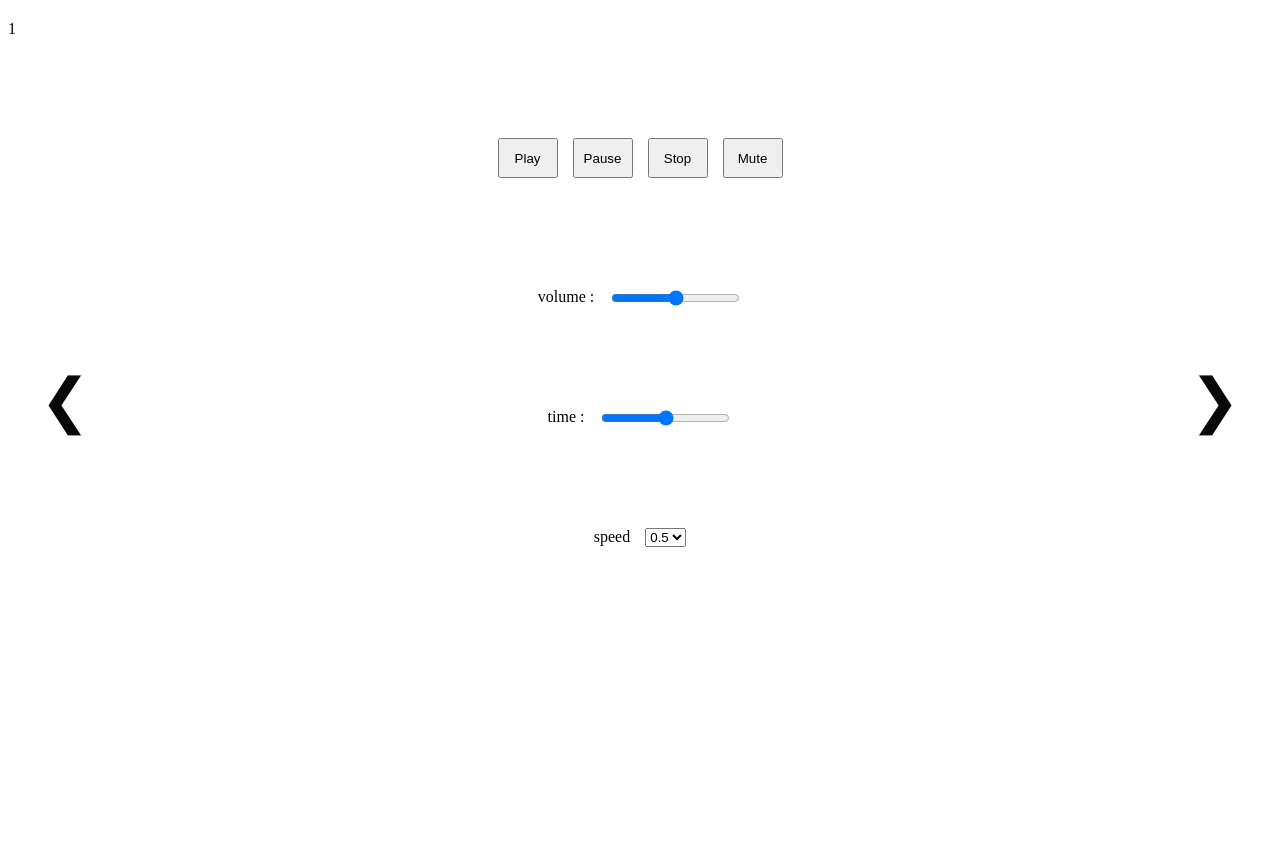
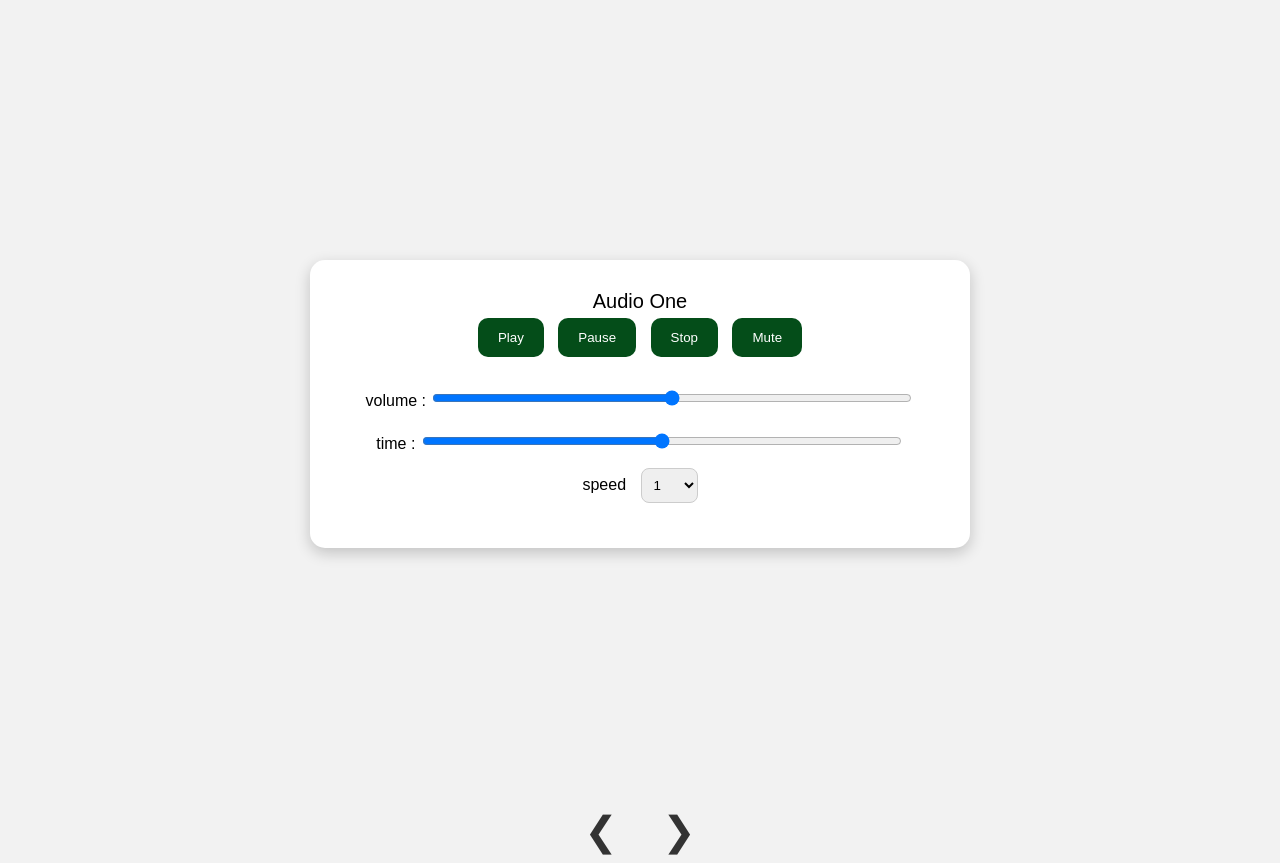
Before and after one commit to asamaatarek/HTML-CSS, a plain HTML site: page slider/index.html in a window 1280 px wide. Before the commit the page ends 800 px from the top, so only its background shows below. Drawn offline with Linux system fonts and the light colour scheme.

Commit message:
slider-update

```diff
--- a/slider/index.html
+++ b/slider/index.html
@@ -4,117 +4,132 @@
     <title>Slider</title>
     <link rel="stylesheet" href="style.css">
 </head>
-    </head>
 <body>
-        <section class="slider">
-            <section class="slide">
-                <audio src="media/crunching-leaves-262278.mp3" class="sound" controls> </audio>
-                <div id="btn" class="sound">
-                    <button onclick="playAud()">Play</button>
-                    <button onclick="pauseAud()">Pause</button>
-                    <button onclick="stopAud()">Stop</button>
-                    <button onclick="muteAud()">Mute</button>
+  <section class="slide main">
+        <audio class="sound" src="media/crunching-leaves-262278.mp3"></audio>
+        <span class="text">Audio One</span>
+        <div class="btns sound">
+          <button class="playBtn">Play</button>
+          <button class="pauseBtn">Pause</button>
+          <button class="stopBtn">Stop</button>
+          <button class="muteBtn">Mute</button>
         </div>
-                <div id="volume" class="sound">
+
+        <div class="volume sound">
           <span>volume :</span>
-                    <input type="range" name="" id="volumeInp" min="0" max="1" step=".1" />
+          <input type="range" class="volumeInp" min="0" max="1" step="0.1" />
         </div>
-                <div id="time" class="sound">
+
+        <div class="time sound">
           <span>time :</span>
-                    <input type="range" name="" id="timeInp" min="0" step="1" />
+          <input type="range" class="timeInp" min="0" step="1" />
         </div>
-                <div id="speed" class="sound">
+
+        <div class="speed sound">
           <span>speed</span>
-                    <select name="" id="speedSelect">
+          <select class="speedSelect">
             <option value="0.5">0.5</option>
-                        <option value="1">1</option>
+            <option value="1" selected>1</option>
+            <option value="1.5">1.5</option>
+            <option value="2">2</option>
+          </select>
+        </div>
+      </section>
+      <section class="slide ">
+        <audio class="sound" src="media/soft-wind-leaves-316393.mp3"></audio>
+        <span class="text">Audio Two</span>
+        <div class="btns sound">
+          <button class="playBtn">Play</button>
+          <button class="pauseBtn">Pause</button>
+          <button class="stopBtn">Stop</button>
+          <button class="muteBtn">Mute</button>
+        </div>
+
+        <div class="volume sound">
+          <span>volume :</span>
+          <input type="range" class="volumeInp" min="0" max="1" step="0.1" />
+        </div>
+
+        <div class="time sound">
+          <span>time :</span>
+          <input type="range" class="timeInp" min="0" step="1" />
+        </div>
+
+        <div class="speed sound">
+          <span>speed</span>
+          <select class="speedSelect">
+            <option value="0.5">0.5</option>
+            <option value="1" selected>1</option>
             <option value="1.5">1.5</option>
             <option value="2">2</option>
           </select>
         </div>
       </section>
       <section class="slide">
-                <audio src="media/soft-wind-leaves-316393.mp3" class="sound" controls> </audio>
-                <div id="btn" class="sound">
-                    <button onclick="playAud()">Play</button>
-                    <button onclick="pauseAud()">Pause</button>
-                    <button onclick="stopAud()">Stop</button>
-                    <button onclick="muteAud()">Mute</button>
+        <audio class="sound" src="media/walking-on-crunchy-leaves-139033.mp3"></audio>
+        <span class="text">Audio Three</span>
+        <div class="btns sound">
+          <button class="playBtn">Play</button>
+          <button class="pauseBtn">Pause</button>
+          <button class="stopBtn">Stop</button>
+          <button class="muteBtn">Mute</button>
         </div>
-                <div id="volume" class="sound">
+
+        <div class="volume sound">
           <span>volume :</span>
-                    <input type="range" name="" id="volumeInp" min="0" max="1" step=".1" />
+          <input type="range" class="volumeInp" min="0" max="1" step="0.1" />
         </div>
-                <div id="time" class="sound">
+
+        <div class="time sound">
           <span>time :</span>
-                    <input type="range" name="" id="timeInp" min="0" step="1" />
+          <input type="range" class="timeInp" min="0" step="1" />
         </div>
-                <div id="speed" class="sound">
+
+        <div class="speed sound">
           <span>speed</span>
-                    <select name="" id="speedSelect">
+          <select class="speedSelect">
             <option value="0.5">0.5</option>
-                        <option value="1">1</option>
+            <option value="1" selected>1</option>
             <option value="1.5">1.5</option>
             <option value="2">2</option>
           </select>
         </div>
       </section>
       <section class="slide">
-                <audio src="media/walking-on-crunchy-leaves-139033.mp3" class="sound" controls> </audio>
-                <div id="btn" class="sound">
-                    <button onclick="playAud()">Play</button>
-                    <button onclick="pauseAud()">Pause</button>
-                    <button onclick="stopAud()">Stop</button>
-                    <button onclick="muteAud()">Mute</button>
+        <audio class="sound" src="media/walking-on-leaves-260279.mp3"></audio>
+        <span class="text">Audio Four</span>
+        <div class="btns sound">
+          <button class="playBtn">Play</button>
+          <button class="pauseBtn">Pause</button>
+          <button class="stopBtn">Stop</button>
+          <button class="muteBtn">Mute</button>
         </div>
-                <div id="volume" class="sound">
+
+        <div class="volume sound">
           <span>volume :</span>
-                    <input type="range" name="" id="volumeInp" min="0" max="1" step=".1" />
+          <input type="range" class="volumeInp" min="0" max="1" step="0.1" />
         </div>
-                <div id="time" class="sound">
+
+        <div class="time sound">
           <span>time :</span>
-                    <input type="range" name="" id="timeInp" min="0" step="1" />
+          <input type="range" class="timeInp" min="0" step="1" />
         </div>
-                <div id="speed" class="sound">
+
+        <div class="speed sound">
           <span>speed</span>
-                    <select name="" id="speedSelect">
+          <select class="speedSelect">
             <option value="0.5">0.5</option>
-                        <option value="1">1</option>
+            <option value="1" selected>1</option>
             <option value="1.5">1.5</option>
             <option value="2">2</option>
           </select>
         </div>
     </section>
-            <section class="slide">
-                <span>1</span>
-                <audio src="media/walking-on-leaves-260279.mp3" class="sound main"> </audio>
-                <div id="btn" class="sound main">
-                    <button onclick="playAud()">Play</button>
-                    <button onclick="pauseAud()">Pause</button>
-                    <button onclick="stopAud()">Stop</button>
-                    <button onclick="muteAud()">Mute</button>
-                </div>
-                <div id="volume" class="sound main">
-                    <span>volume :</span>
-                    <input type="range" name="" id="volumeInp" min="0" max="1" step=".1" />
-                </div>
-                <div id="time" class="sound main">
-                    <span>time :</span>
-                    <input type="range" name="" id="timeInp" min="0" step="1" />
-                </div>
-                <div id="speed" class="sound main">
-                    <span>speed</span>
-                    <select name="" id="speedSelect">
-                        <option value="0.5">0.5</option>
-                        <option value="1">1</option>
-                        <option value="1.5">1.5</option>
-                        <option value="2">2</option>
-                     </select>
-                </div>
-            </section>
+    <section class="nav">
         <span class="nav prev">&#10094;</span>
         <span class="nav next">&#10095;</span>
     </section>
       <script src="main.js"></script>
+
 </body>
 </html>
--- a/slider/main.js
+++ b/slider/main.js
@@ -1,17 +1,28 @@
-
-$(document).ready(function () {
+document.addEventListener("DOMContentLoaded", function () {
   const previous = document.querySelector(".prev");
   const next = document.querySelector(".next");
   const slides = document.querySelectorAll(".slide");
 
-  const volumeInp = document.getElementById("volumeInp");
-  const timeInp = document.getElementById("timeInp");
-  const speed = document.getElementById("speedSelect");
-
   let currentIndex = 0;
 
+  function getCurrentSlide() {
+    return slides[currentIndex];
+  }
+
   function getCurrentAudio() {
-    return slides[currentIndex].querySelector("audio");
+    return getCurrentSlide().querySelector("audio");
+  }
+
+  function getVolumeInp() {
+    return getCurrentSlide().querySelector(".volumeInp");
+  }
+
+  function getTimeInp() {
+    return getCurrentSlide().querySelector(".timeInp");
+  }
+
+  function getSpeedSelect() {
+    return getCurrentSlide().querySelector(".speedSelect");
   }
 
   // Basic controls
@@ -34,31 +45,72 @@ $(document).ready(function () {
     audio.muted = !audio.muted;
   };
 
-  // Volume
-  volumeInp.addEventListener("input", function () {
-    getCurrentAudio().volume = volumeInp.value;
+  // Attach button listeners to each slide
+  slides.forEach((slide, index) => {
+    const playBtn = slide.querySelector(".playBtn");
+    const pauseBtn = slide.querySelector(".pauseBtn");
+    const stopBtn = slide.querySelector(".stopBtn");
+    const muteBtn = slide.querySelector(".muteBtn");
+
+    playBtn.addEventListener("click", function () {
+      if (index === currentIndex) playAud();
+    });
+
+    pauseBtn.addEventListener("click", function () {
+      if (index === currentIndex) pauseAud();
+    });
+
+    stopBtn.addEventListener("click", function () {
+      if (index === currentIndex) stopAud();
+    });
+
+    muteBtn.addEventListener("click", function () {
+      if (index === currentIndex) muteAud();
+    });
   });
 
-  // Time scrubber
-  timeInp.addEventListener("input", function () {
-    getCurrentAudio().currentTime = timeInp.value;
+  // Volume input
+  slides.forEach((slide) => {
+    const audio = slide.querySelector("audio");
+    const volumeInp = slide.querySelector(".volumeInp");
+    if (volumeInp) {
+      volumeInp.addEventListener("input", function () {
+        audio.volume = volumeInp.value;
+      });
+    }
   });
 
-  // Update time range while audio plays
-  function updateTimeSlider() {
-    const audio = getCurrentAudio();
-    timeInp.max = audio.duration || 100;
-    timeInp.value = audio.currentTime;
-  }
+  // Time scrubber input
+  slides.forEach((slide) => {
+    const audio = slide.querySelector("audio");
+    const timeInp = slide.querySelector(".timeInp");
+    if (timeInp) {
+      timeInp.addEventListener("input", function () {
+        audio.currentTime = timeInp.value;
+      });
+    }
 
-  setInterval(updateTimeSlider, 500);
-
-  // Speed
-  speed.addEventListener("change", function () {
-    getCurrentAudio().playbackRate = speed.value;
+    // Update time input while audio is playing
+    audio.addEventListener("timeupdate", function () {
+      if (timeInp) {
+        timeInp.max = audio.duration || 100;
+        timeInp.value = audio.currentTime;
+      }
+    });
   });
 
-  // Navigation
+  // Speed control
+  slides.forEach((slide) => {
+    const audio = slide.querySelector("audio");
+    const speedSelect = slide.querySelector(".speedSelect");
+    if (speedSelect) {
+      speedSelect.addEventListener("change", function () {
+        audio.playbackRate = parseFloat(speedSelect.value);
+      });
+    }
+  });
+
+  // Slide navigation
   previous.addEventListener("click", function () {
     slides[currentIndex].classList.remove("main");
     currentIndex = (currentIndex - 1 + slides.length) % slides.length;
@@ -71,4 +123,3 @@ $(document).ready(function () {
     slides[currentIndex].classList.add("main");
   });
 });
-</script>
--- a/slider/style.css
+++ b/slider/style.css
@@ -1,46 +1,84 @@
-.slider audio{
+  body {
+    margin: 0;
+    font-family: Arial, sans-serif;
+    background: #f2f2f2;
+  }
+
+  section.slide {
+    max-width: 600px;
+    margin: 260px auto;
+    padding: 30px;
+    background: #fff;
+    border-radius: 15px;
+    box-shadow: 0 5px 15px rgba(0,0,0,0.2);
     text-align: center;
-    margin-top: 50px;
-}
-.slider{
-    margin-top: 20px;
+    display: none;
+    .text{
+    text-align: center;
+    font-size: 20px;
+    margin-bottom: 60px auto;
+    margin-top: 60px auto;
+  }
+  }
+  section.slide.main{
+    display: block;
+  }
+  .sound {
+    margin-bottom: 20px;
+  }
 
+  .btns.sound button {
+    background-color: #044d19;
+    color: white;
+    padding: 12px 20px;
+    margin: 5px;
+    border: none;
+    border-radius: 10px;
+    cursor: pointer;
+    transition: background 0.3s ease;
+  }
 
-}
-button{
-    width: 60px;
-    height: 40px;
+  .volume.sound,
+  .time.sound,
+  .speed.sound {
+    margin: 15px 0;
+  }
+
+  .volumeInp,
+  .timeInp {
+    width: 80%;
+    margin-top: 8px;
+  }
+
+  .speedSelect {
+    padding: 8px;
+    border-radius: 8px;
+    border: 1px solid #ccc;
+    margin-left: 10px;
+  }
+  .nav{
+    text-align: center;
+    margin-top: 40px;
+  }
+  .nav.prev,.nav.next {
+    font-size: 40px;
+      cursor: pointer;
+      padding: 10px 20px;
+      color: #333;
+      user-select: none;
+      transition: color 0.3s;
+      margin-top: 20px;
+      gap: 20px;
+
+  }
+  .nav-btn{
+    background-color:  #0a0f0c;
+    color: white;
+    font-size: 15px;
+    padding: 10px 10px;
+    margin-top: 5px auto;
+    border: none;
+    border-radius: 10px;
     cursor: pointer;
-    /*padding: 20px 40px;*/
-    margin-bottom: 10px;
-    text-align: center;
-}
-
-.sound{
-   /* position: absolute;*/
-    display: none;
-    margin-top: 40px;
-   /* width: 80%;*/
-   margin: 100px auto;
-    gap: 15px;
-    justify-content: center;
-    text-align: center;
-}
-.main {
-    display: flex;
-  }
-.nav {
-    position: absolute;
-    top: 50%;
-    transform: translateY(-50%);
-    font-size: 60px;
-    color: rgb(8, 8, 8);
-    cursor: pointer;
-    padding: 10px;
-  }
-.prev {
-    left: 30px;
-  }
-.next {
-    right: 30px;
-  }
+    transition: background 0.3s;
+    }
```
Lines whose indentation alone changed are shown as unchanged.
